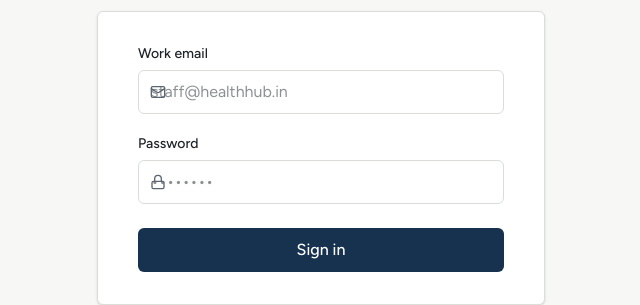
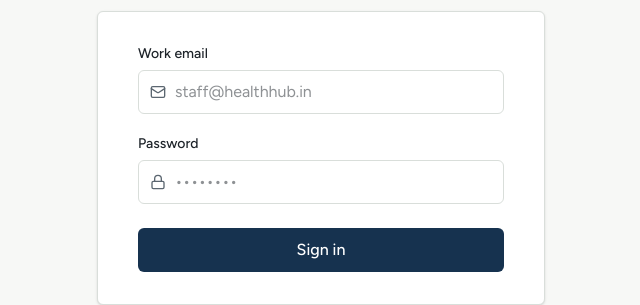
Before and after one commit to secondmedic-ops/HealthHub, a React (Vite) app: page /login in a window 1280 px wide. Shown: the part 318-623 px from the top of the page, without its empty margins (319-959 px from the left). Built offline with nearby package versions, Linux system fonts and the light colour scheme; no server answers.

Commit message:
Fix missing favicon and icon/text overlap on login inputs

```diff
--- a/index.html
+++ b/index.html
@@ -9,6 +9,7 @@
     <meta property="og:description" content="Daily business reporting and performance review app for pharmacy and diagnostic branches." />
     <meta property="og:type" content="website" />
     <meta name="theme-color" content="#16324F" />
+    <link rel="icon" type="image/svg+xml" href="/icon.svg" />
     <link rel="manifest" href="/manifest.webmanifest" />
     <link rel="preconnect" href="https://fonts.googleapis.com" />
     <link rel="preconnect" href="https://fonts.gstatic.com" crossorigin />
--- a/src/index.css
+++ b/src/index.css
@@ -81,6 +81,15 @@
   box-shadow: 0 0 0 1px #16324F;
 }
 
+/* Inputs with a leading icon (e.g. Mail/Lock in LoginScreen) need more
+   left padding than the default so typed/placeholder text clears the
+   icon. Tailwind's pl-9 utility lives in an @layer and loses to the
+   unlayered padding-left above, so it's restated here at equal
+   (unlayered) cascade priority, scoped to only these inputs. */
+.input-ledger.pl-9 {
+  padding-left: 36px;
+}
+
 /* Subtle ledger dividers */
 .rule-divider {
   border-color: #D9DEDA;
```
